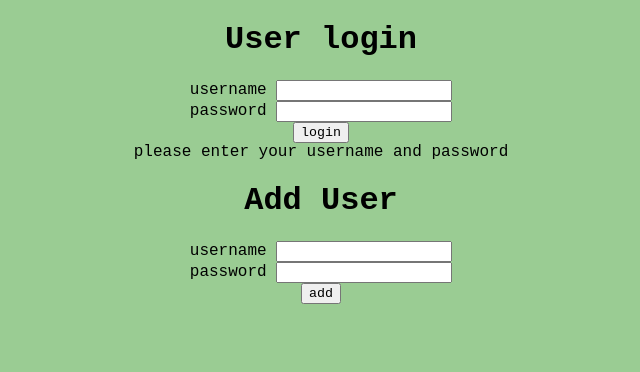
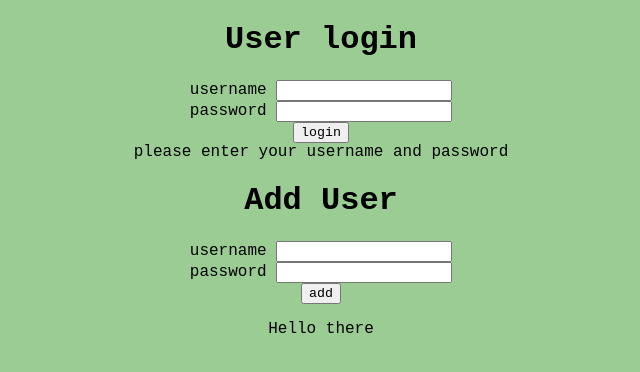
Before and after one commit to lydiadufek/CSC337-FinalProject, a website: page public_html/index.html in a window 1280 px wide. Shown: the whole page, without its empty margins (319-959 px from the left). Drawn offline with Linux system fonts and the light colour scheme.

Commit message:
change
change

```diff
--- a/public_html/index.html
+++ b/public_html/index.html
@@ -33,6 +33,9 @@
             <input type="submit" value="add" id="add_user" onclick="addUser()"><br>
         </div>
 
+        <div>
+            <P> Hello there</P>
+        </div>
 
 
 
```
